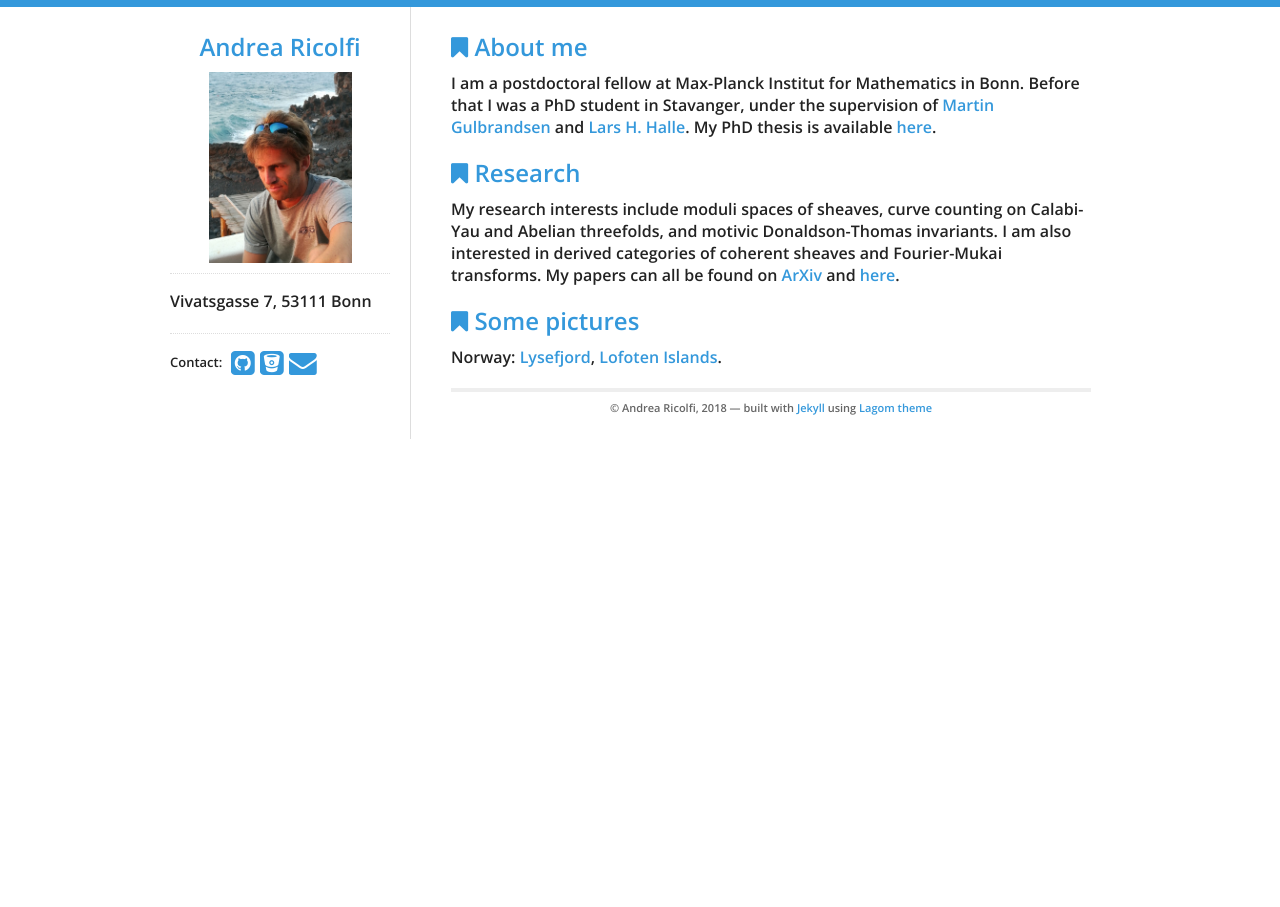
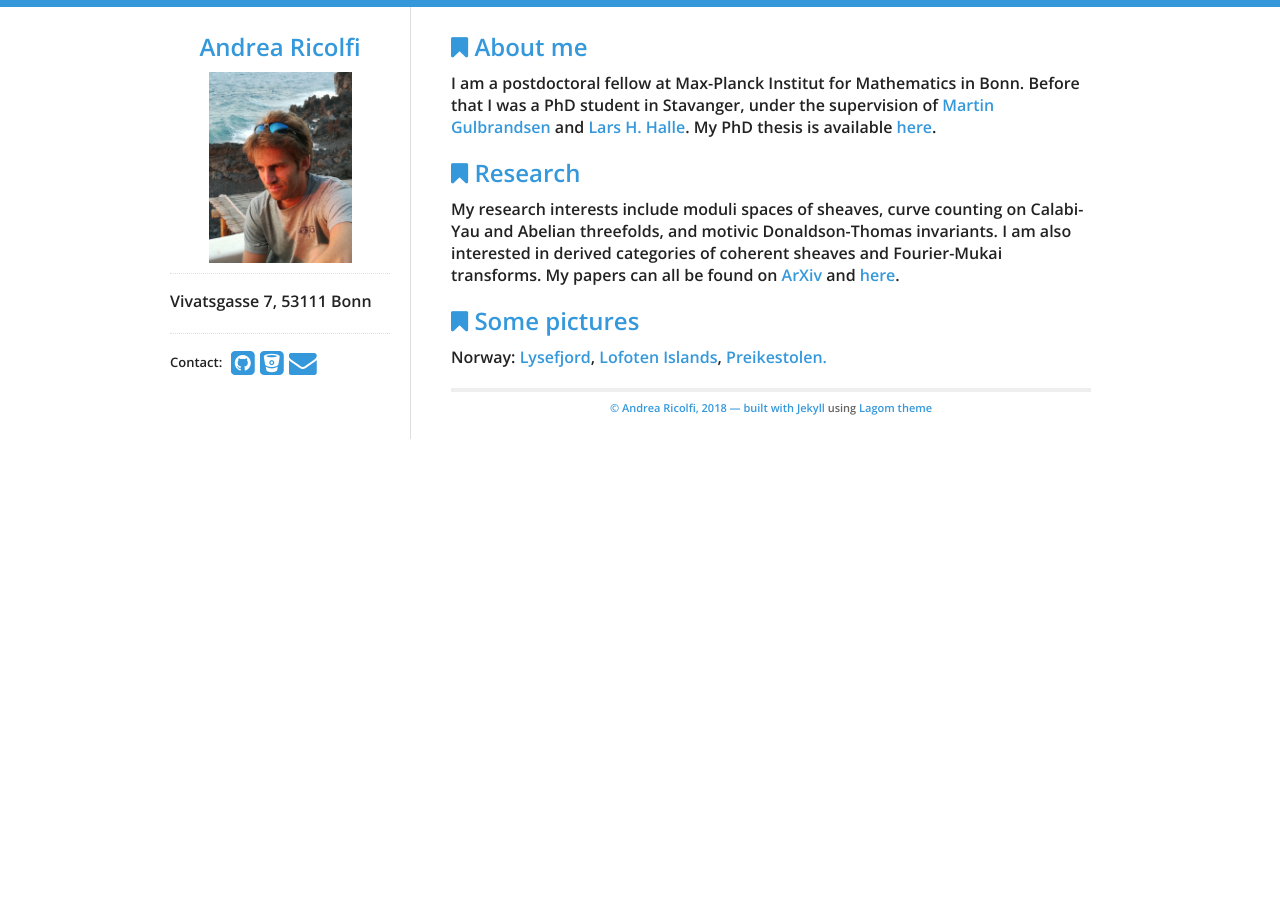
Before and after one commit to atricolfi/atricolfi.github.io, a Jekyll site: the page built from index.html, in a window 1280 px wide. Built offline with Jekyll 4.4.1, drawn with Linux system fonts in a browser that asks for light colours.

Commit message:
Update index.html

```diff
--- a/index.html
+++ b/index.html
@@ -17,12 +17,13 @@
 <p>
   My research interests include moduli spaces of sheaves, curve counting on Calabi-Yau and Abelian threefolds,
 and motivic Donaldson-Thomas invariants.
-I am also interested in derived categories of coherent sheaves and Fourier-Mukai transforms. My papers can all be found on <a href="https://arxiv.org/find/all/1/all:+ricolfi/0/1/0/all/0/1?client_host=lanl.arxiv.org">ArXiv</a> and <a href="Papers.html">here</a>.
+I am also interested in derived categories of coherent sheaves and Fourier-Mukai transforms.
+My papers can all be found on <a href="https://arxiv.org/find/all/1/all:+ricolfi/0/1/0/all/0/1?client_host=lanl.arxiv.org">ArXiv</a> and <a href="Papers.html">here</a>.
 </p>
 
 <div id="home">
   <h2><i class="fa fa-bookmark"></i> Some pictures</h2>
 <p>
 Norway:
-<a href="Lysefjord.html"> Lysefjord</a>, <a href="Lofoten.html"> Lofoten Islands</a>.
+<a href="Lysefjord.html"> Lysefjord</a>, <a href="Lofoten.html">Lofoten Islands</a>, <a href="Preikestolen.html">Preikestolen.
 </div>
```
